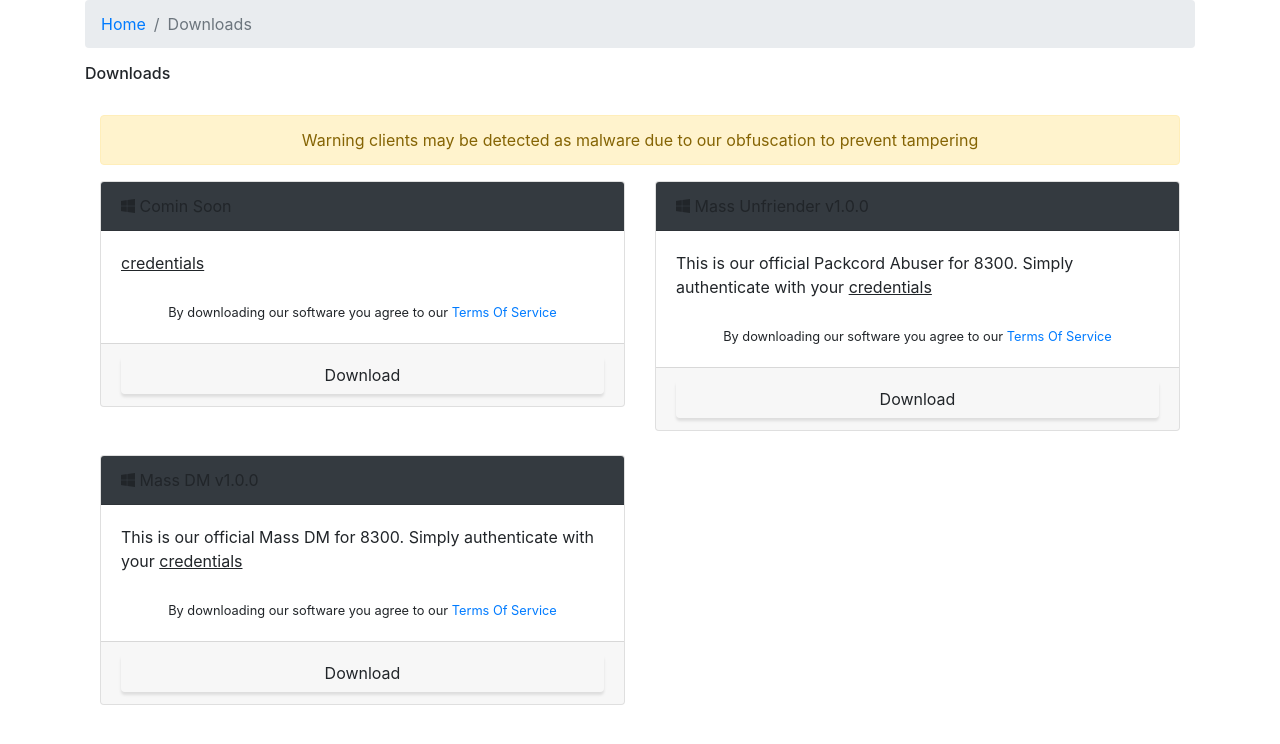
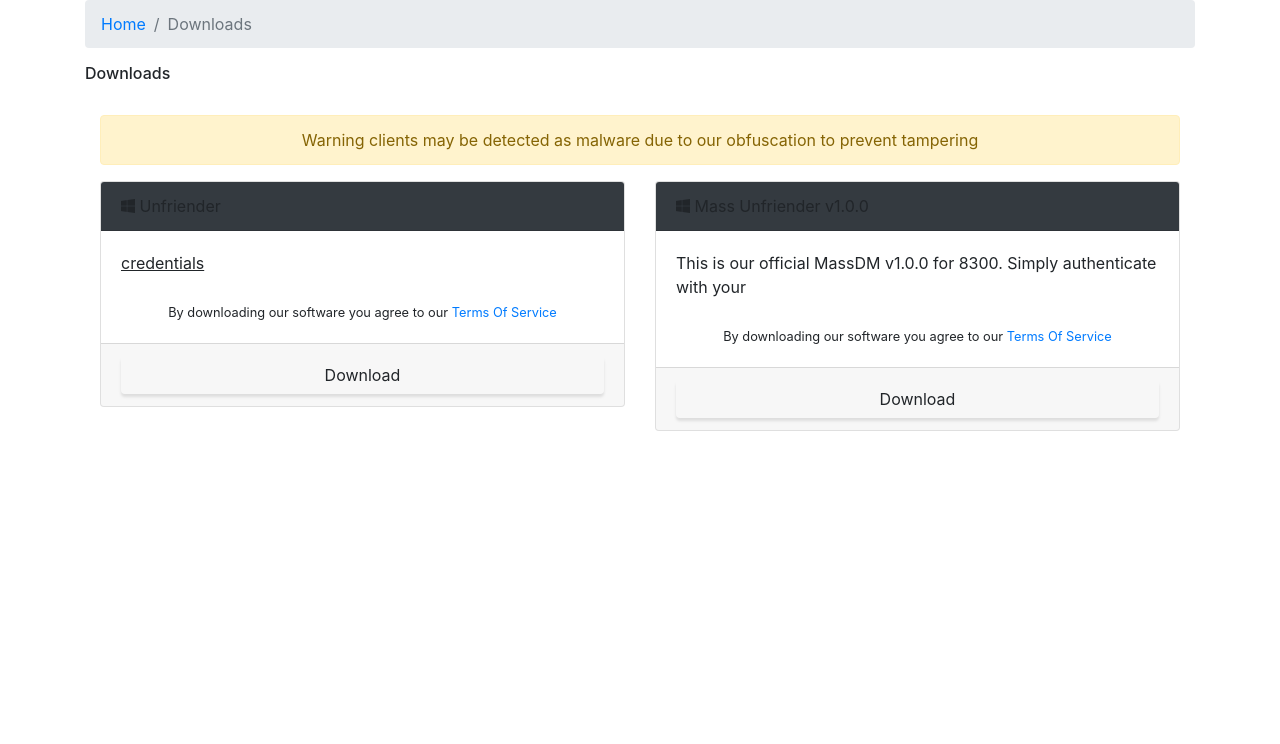
Before and after one commit to HertzTools/Hertz.github.io, a website with bundled scripts: page index.html in a window 1280 px wide. Built offline with nearby package versions, Linux system fonts and the light colour scheme.

Commit message:
Update index.html

```diff
--- a/index.html
+++ b/index.html
@@ -41,10 +41,10 @@
 <div class="row">
 <div class="col-md-6">
 <div class="card">
-<div class="card-header tx-medium bd-0 tx-white bg-dark"><i class="fab fa-windows"></i> Comin Soon</div>
+<div class="card-header tx-medium bd-0 tx-white bg-dark"><i class="fab fa-windows"></i> Unfriender</div>
 <div class="card-body">
 <u>credentials</u><br><br>
-<center><small>By downloading our software you agree to our <a href="https://skadaddle.cc/tos">Terms Of Service</a></small></center>
+<center><small>By downloading our software you agree to our <a href="https://daddle.cc/tos">Terms Of Service</a></small></center>
 </div>
 <div class="card-footer">
 <a href="/downloads/tkc" target="_blank" class="btn btn-block default-btn mg-b-10"><span>Download</span></a>
@@ -56,31 +56,14 @@
 <div class="card">
 <div class="card-header tx-medium bd-0 tx-white bg-dark"><i class="fab fa-windows"></i> Mass Unfriender v1.0.0</div>
 <div class="card-body">
-This is our official Packcord Abuser for 8300. Simply authenticate with your <u>credentials</u><br><br>
-<center><small>By downloading our software you agree to our <a href="https://skadaddle.cc/tos">Terms Of Service</a></small></center>
+This is our official MassDM v1.0.0 for 8300. Simply authenticate with your <u></u><br><br>
+<center><small>By downloading our software you agree to our <a href="https://skaddsaddle.cc/tos">Terms Of Service</a></small></center>
 </div>
 <div class="card-footer">
 <a href="/downloads/ab" target="_blank" class="btn btn-block default-btn mg-b-10"><span>Download</span></a>
 </div>
 </div>
 <br>
-</div>
-<div class="col-md-6">
-<div class="card">
-<div class="card-header tx-medium bd-0 tx-white bg-dark"><i class="fab fa-windows"></i> Mass DM v1.0.0</div>
-<div class="card-body">
-This is our official Mass DM for 8300. Simply authenticate with your <u>credentials</u><br><br>
-<center><small>By downloading our software you agree to our <a href="https://skadaddle.cc/tos">Terms Of Service</a></small></center>
-</div>
-<div class="card-footer">
-<a href="/downloads/md" target="_blank" class="btn btn-block default-btn mg-b-10"><span>Download</span></a>
-</div>
-</div>
-<br>
-</div>
-</div>
-</div>
-</div>
 </div>
   <!-- Scroll to Top Button-->
   <a class="scroll-to-top rounded js-scroll-trigger" href="#page-top">
```
